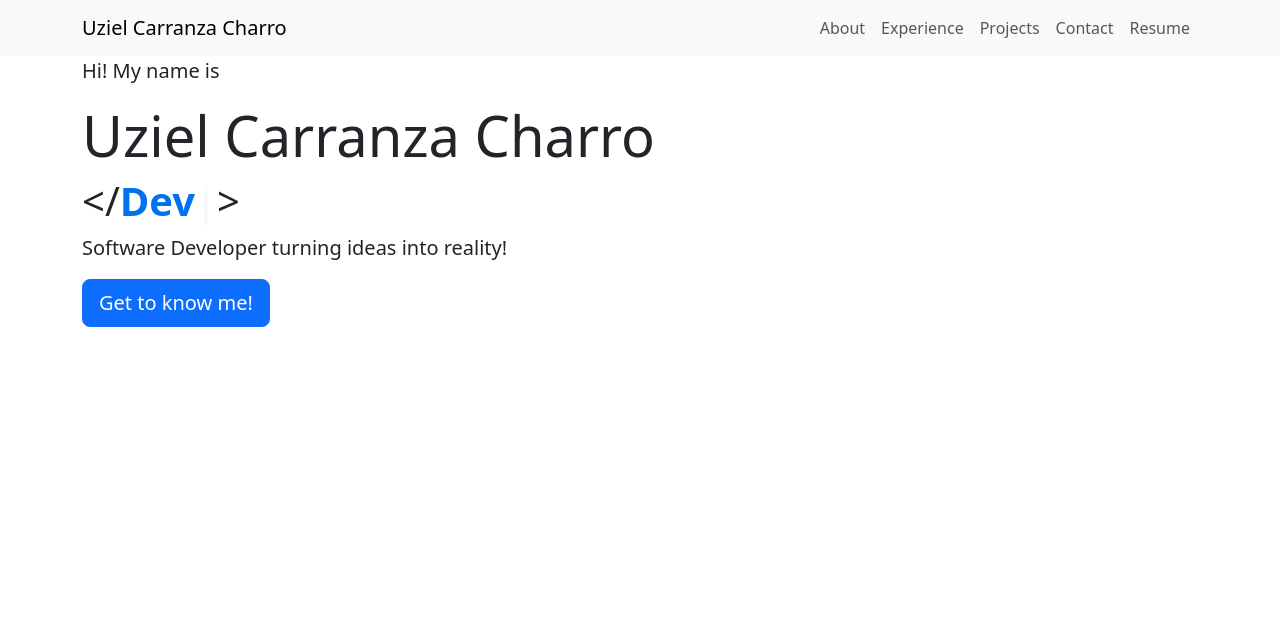
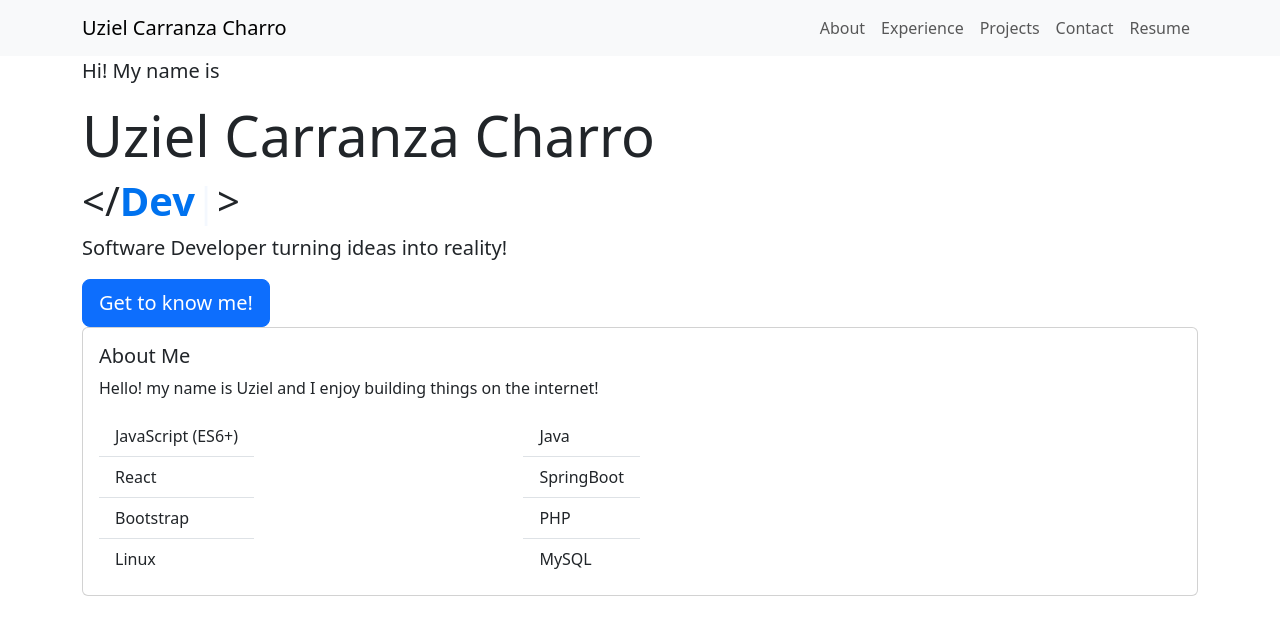
Before and after one commit to UzielCarranza/developeando, a React (Create React App) app: page / in a window 1280 px wide. Shown: the top 634 px of the page. Built offline with nearby package versions, Linux system fonts and the light colour scheme.

Commit message:
renders the about me component

```diff
--- a/src/App.js
+++ b/src/App.js
@@ -1,11 +1,13 @@
 import {NavBar} from "./components/NavBar";
 import {CallToAction} from "./components/Header";
+import {AboutMe} from "./components/AboutMe";
 
 function App() {
   return (
     <div className="App">
       <NavBar/>
         <CallToAction/>
+        <AboutMe/>
     </div>
   );
 }
```
